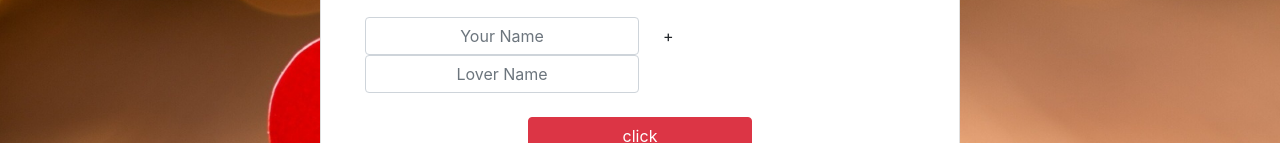
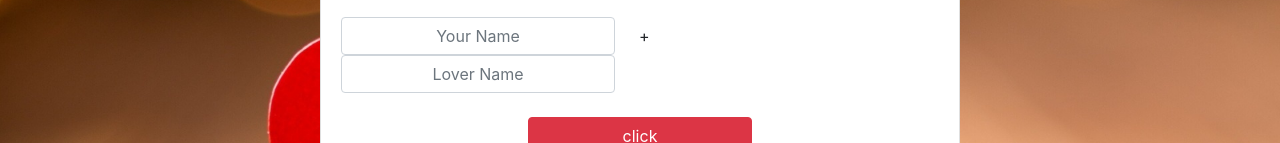
Before and after one commit to arjunsinghbazal/loveCalculator, a plain HTML site: page index.html in a window 1280 px wide. Shown: the part 243-386 px from the top of the page. Drawn offline with nearby package versions, Linux system fonts and the light colour scheme.

Commit message:
first commit

```diff
--- a/index.html
+++ b/index.html
@@ -14,7 +14,7 @@
     <div class="card w-50 m-auto text-center">
         <div class="card-header bg-danger text-white">LOVE CALCULATOR</div>
         <div class="card-body">
-            <form class="form-inline w-85 pl-4  m-auto">
+            <form class="form-inline w-85 m-auto">
                 <div class="form-group">
                     <input type="text" class="form-control text-center" id="name"placeholder="Your Name">
                 </div>
```
